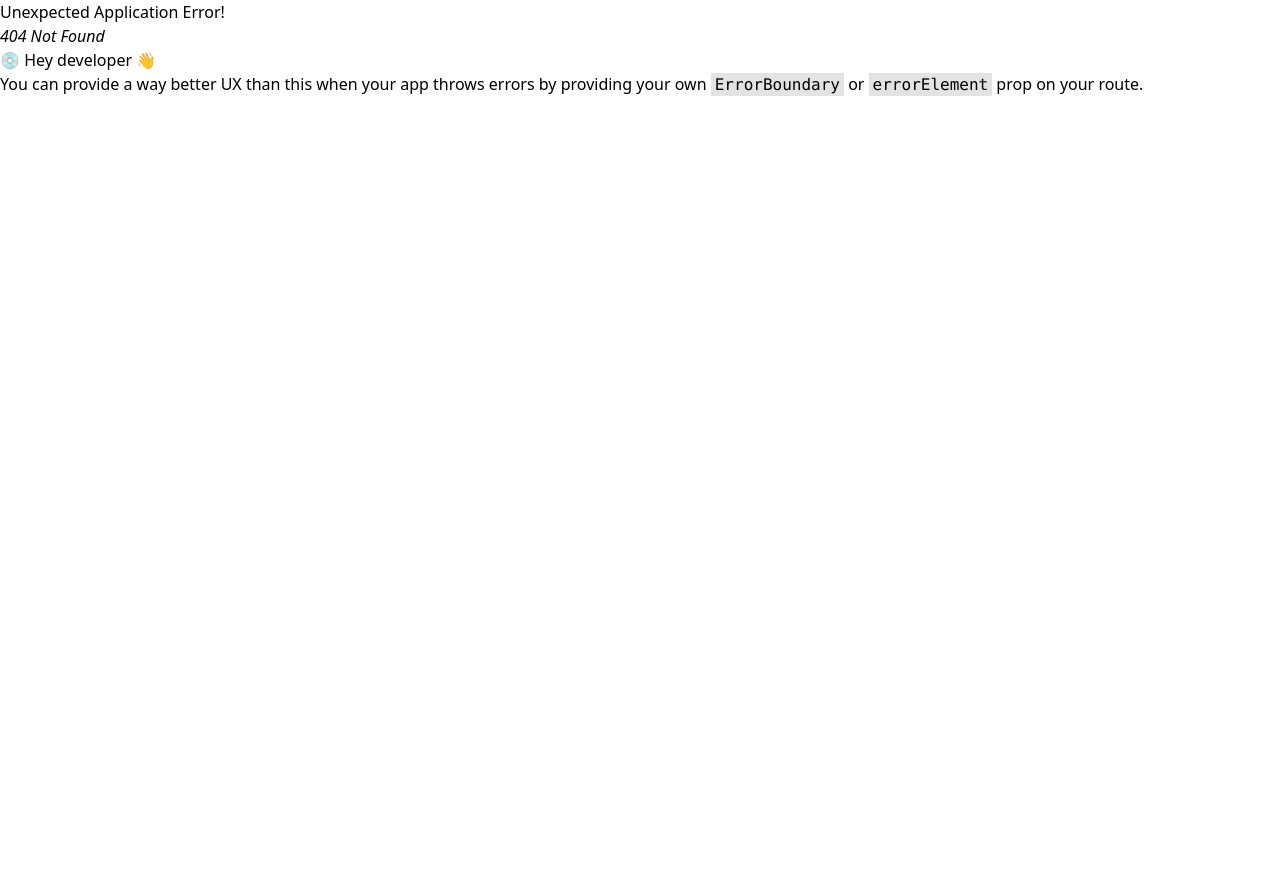
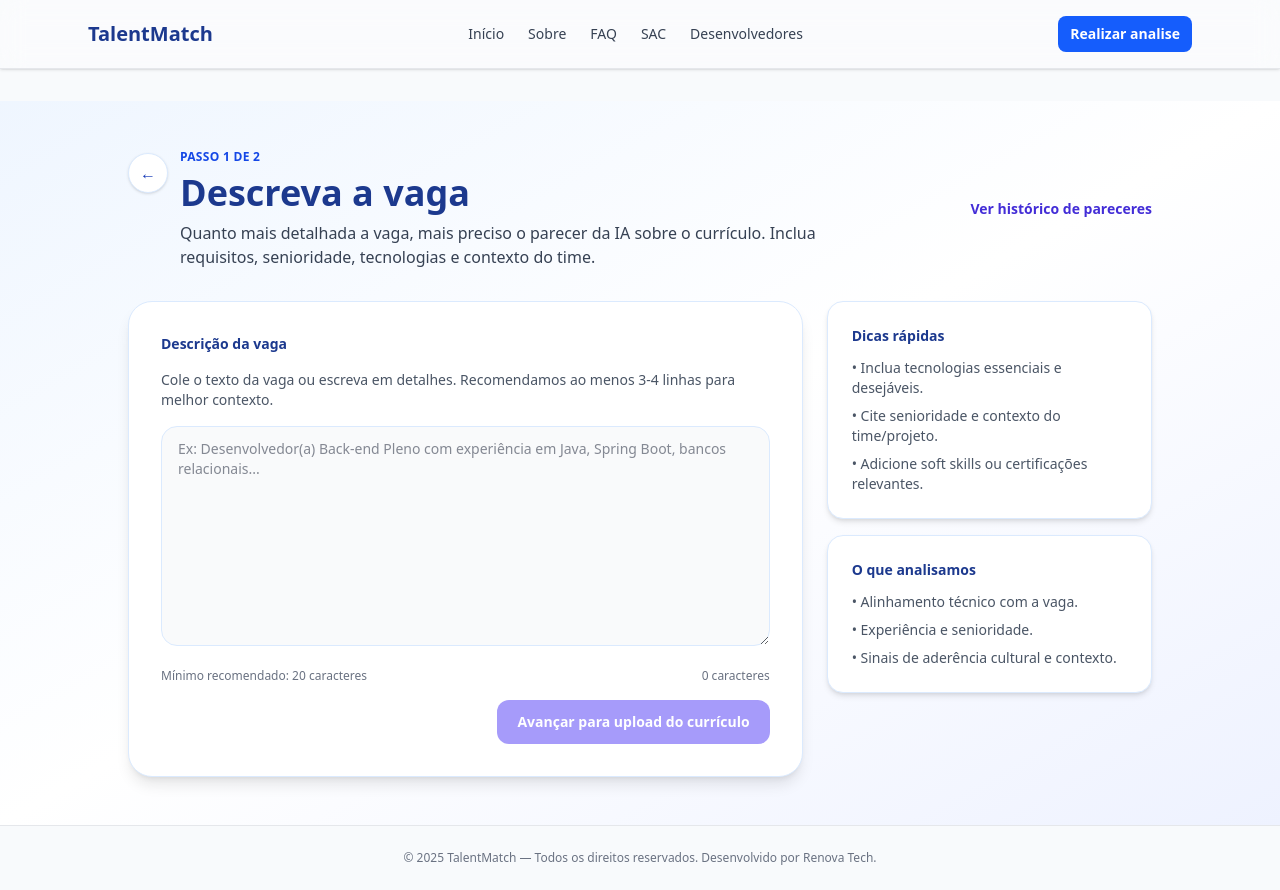
Before and after one commit to GLOBAL-SOLUTION-1-SEM-2025-ADS/talent-match-gs, a React (Vite) app: page /vaga in a window 1280 px wide. Before the commit this address had no page. Before the commit the page ends 800 px from the top, so only its background shows below. Built offline with nearby package versions, Linux system fonts and the light colour scheme.

Commit message:
estilizando pagina job e ajustando rotas

```diff
--- a/src/components/Header.tsx
+++ b/src/components/Header.tsx
@@ -67,7 +67,7 @@ export default function Header() {
             <Button
               variant="primary"
               className="text-sm"
-              onClick={() => navigate("/dashboard")}
+              onClick={() => navigate("/vaga")}
             >
               Realizar analise
             </Button>
@@ -134,10 +134,10 @@ export default function Header() {
           className="mt-2"
           onClick={() => {
             setMenuOpen(false);
-            navigate("/dashboard");
+            navigate("/vaga");
           }}
         >
-          Acessar Painel
+          Realizar análise
         </Button>
 
         <button
--- a/src/pages/app/Job.tsx
+++ b/src/pages/app/Job.tsx
@@ -13,40 +13,92 @@ export default function Vaga() {
   };
 
   return (
-    <div className="max-w-3xl mx-auto space-y-6">
-      <div className="flex justify-between items-center">
-        <h1 className="text-2xl font-semibold text-slate-900">
-          Descrição da vaga
+    <section className="px-4 md:px-10 py-12 bg-gradient-to-br from-blue-50 via-white to-indigo-50 min-h-[70vh] flex items-start">
+      <div className="max-w-5xl mx-auto w-full">
+        <div className="flex flex-col lg:flex-row lg:items-center lg:justify-between gap-4">
+          <div className="flex items-start gap-3">
+            <button
+              type="button"
+              onClick={() => navigate("/")}
+              className="mt-1 h-10 w-10 flex items-center justify-center rounded-full border border-blue-100 bg-white text-blue-800 shadow-sm hover:bg-blue-50 transition"
+              aria-label="Voltar para início"
+            >
+              ←
+            </button>
+            <div className="space-y-2">
+              <p className="text-xs font-semibold uppercase tracking-wide text-blue-700">
+                Passo 1 de 2
+              </p>
+              <h1 className="text-3xl md:text-4xl font-bold text-blue-900">
+                Descreva a vaga
               </h1>
+              <p className="text-gray-700 max-w-2xl">
+                Quanto mais detalhada a vaga, mais preciso o parecer da IA sobre o currículo.
+                Inclua requisitos, senioridade, tecnologias e contexto do time.
+              </p>
+            </div>
+          </div>
           <Link
             to="/historico"
-          className="text-xs text-indigo-600 hover:underline"
+            className="text-sm font-semibold text-indigo-700 hover:underline"
           >
             Ver histórico de pareceres
           </Link>
         </div>
 
+        <div className="mt-8 grid lg:grid-cols-3 gap-6">
+          <div className="lg:col-span-2">
+            <div className="bg-white border border-blue-100 rounded-3xl shadow-lg p-6 md:p-8 space-y-4">
+              <label className="block text-sm font-semibold text-blue-900">
+                Descrição da vaga
+              </label>
               <p className="text-sm text-gray-600">
-        Cole ou escreva abaixo a descrição da vaga para a qual o currículo será
-        avaliado. Quanto mais detalhada, melhor a análise da IA.
+                Cole o texto da vaga ou escreva em detalhes. Recomendamos ao menos 3-4 linhas para melhor contexto.
               </p>
-
               <textarea
                 value={vaga}
                 onChange={(e) => setVaga(e.target.value)}
-        className="w-full border rounded-xl px-3 py-3 text-sm min-h-[200px]"
+                className="w-full rounded-2xl border border-blue-100 bg-gray-50 focus:bg-white px-4 py-3 text-sm min-h-[220px] focus:outline-none focus:ring-2 focus:ring-indigo-200"
                 placeholder="Ex: Desenvolvedor(a) Back-end Pleno com experiência em Java, Spring Boot, bancos relacionais..."
               />
-
+              <div className="flex items-center justify-between text-xs text-gray-500">
+                <span>Mínimo recomendado: 20 caracteres</span>
+                <span className={vaga.trim().length >= 20 ? "text-emerald-600 font-semibold" : ""}>
+                  {vaga.trim().length} caracteres
+                </span>
+              </div>
               <div className="flex justify-end">
                 <button
                   onClick={handleAvancar}
                   disabled={!podeAvancar}
-          className="px-5 py-2 rounded-lg bg-indigo-600 text-white text-sm font-semibold disabled:opacity-50 disabled:cursor-not-allowed hover:bg-indigo-700"
+                  className="px-5 py-3 rounded-xl bg-indigo-600 text-white text-sm font-semibold disabled:opacity-50 disabled:cursor-not-allowed hover:bg-indigo-700 transition"
                 >
                   Avançar para upload do currículo
                 </button>
               </div>
             </div>
+          </div>
+
+          <div className="space-y-4">
+            <div className="bg-white border border-blue-100 rounded-2xl shadow-md p-6">
+              <p className="text-sm font-semibold text-blue-900">Dicas rápidas</p>
+              <ul className="mt-3 space-y-2 text-sm text-gray-600">
+                <li>• Inclua tecnologias essenciais e desejáveis.</li>
+                <li>• Cite senioridade e contexto do time/projeto.</li>
+                <li>• Adicione soft skills ou certificações relevantes.</li>
+              </ul>
+            </div>
+            <div className="bg-white border border-blue-100 rounded-2xl shadow-md p-6">
+              <p className="text-sm font-semibold text-blue-900">O que analisamos</p>
+              <ul className="mt-3 space-y-2 text-sm text-gray-600">
+                <li>• Alinhamento técnico com a vaga.</li>
+                <li>• Experiência e senioridade.</li>
+                <li>• Sinais de aderência cultural e contexto.</li>
+              </ul>
+            </div>
+          </div>
+        </div>
+      </div>
+    </section>
   );
 }
```
Also changed, not shown: src/routes/AppRoutes.tsx (+6 -2 lines). Lines whose indentation alone changed are shown as unchanged.
